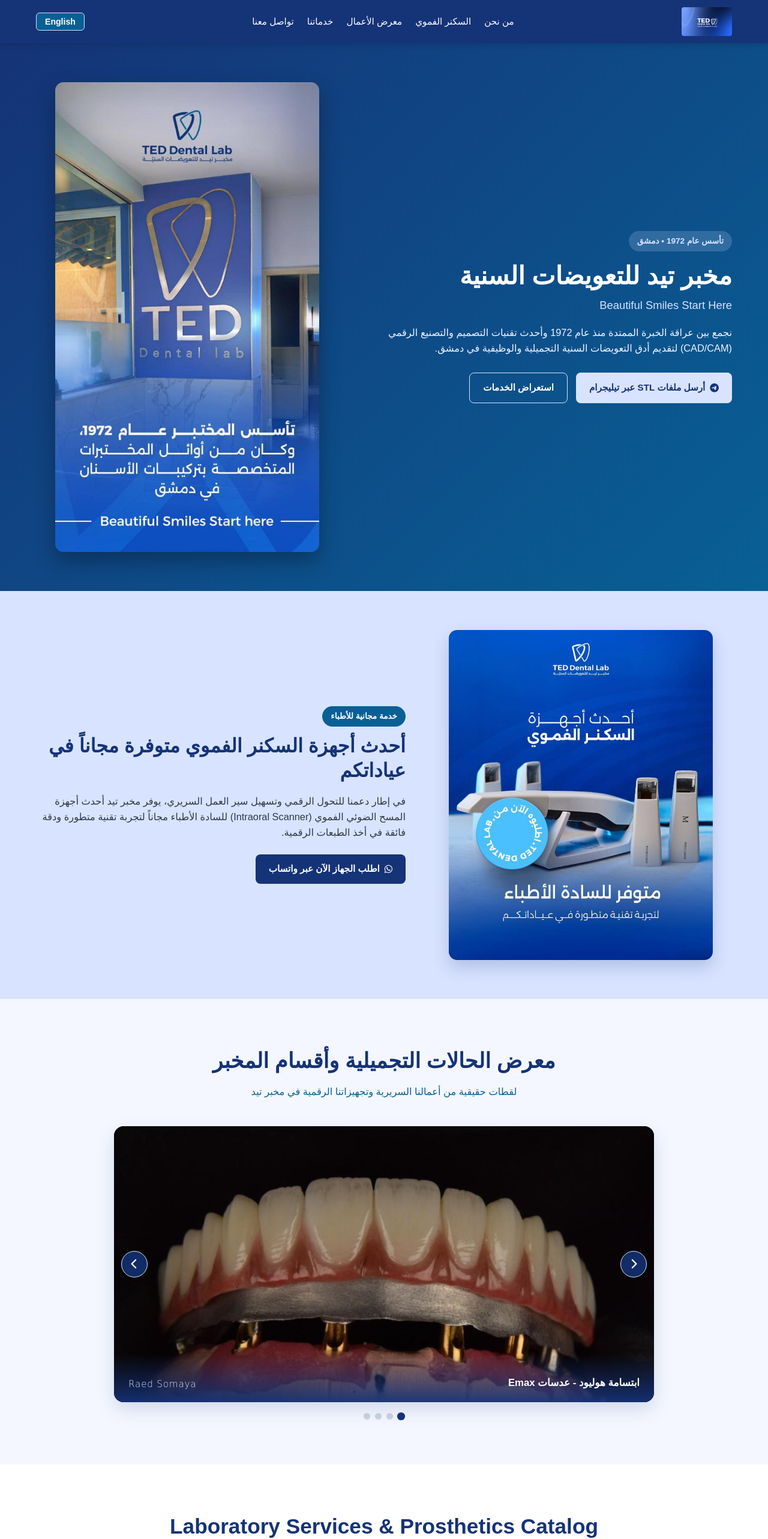
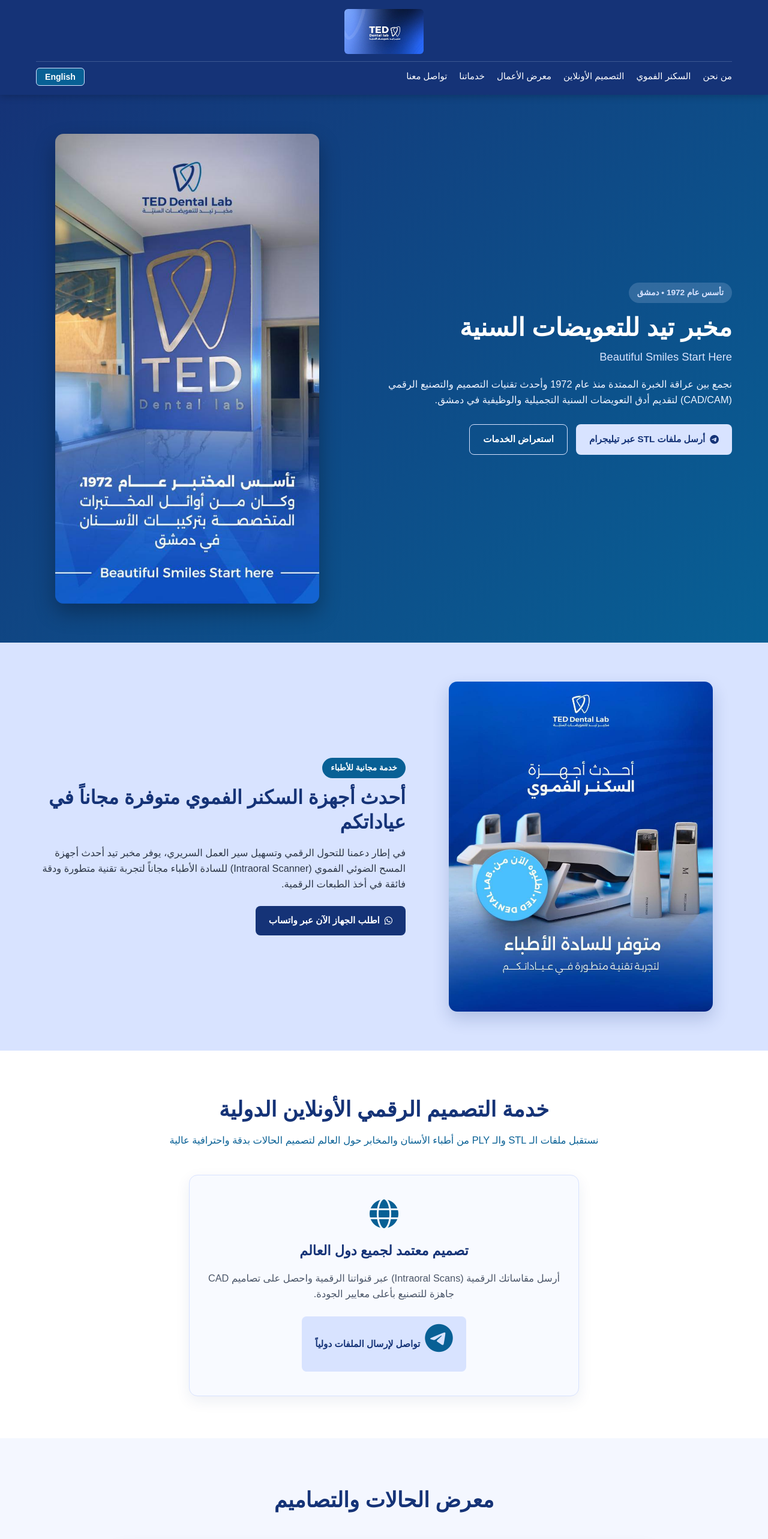
Before and after one commit to raed-so/Ted-dental-lab-, a plain HTML site: page index.html in a window 1280 px wide. Shown: the top 2565 px of the page at 60% size. Drawn offline with Linux system fonts and the light colour scheme; a web font is replaced by a local one.

Commit message:
Add files via upload

```diff
--- a/index.html
+++ b/index.html
@@ -4,7 +4,7 @@
     <meta charset="UTF-8">
     <meta name="viewport" content="width=device-width, initial-scale=1.0">
     <title>TED Dental Lab | مخبر تيد للتعويضات السنية</title>
-    <!-- خط Alexandria -->
+    <!-- استدعاء خط Alexandria -->
     <link rel="preconnect" href="https://fonts.googleapis.com">
     <link rel="preconnect" href="https://fonts.gstatic.com" crossorigin>
     <link href="https://fonts.googleapis.com/css2?family=Alexandria:wght@200;300;400;600;700;900&display=swap" rel="stylesheet">
@@ -14,16 +14,18 @@
 </head>
 <body>
 
-    <!-- الشريط العلوي مع اللوغو العريض -->
+    <!-- الشريط العلوي مع الشعار بالمنتصف بكامل الحجم -->
     <header class="navbar">
-        <div class="container nav-content">
-            <div class="logo-area-full">
-                <img src="images/logo.png" alt="TED Dental Lab Logo" class="brand-logo-img">
+        <div class="container nav-content-centered">
+            <div class="logo-center-area">
+                <img src="images/logo.png" alt="TED Dental Lab Logo" class="brand-logo-center">
             </div>
 
+            <div class="nav-top-row">
                 <nav class="nav-links" id="nav-links">
                     <a href="#about" onclick="closeMenu()" data-ar="من نحن" data-en="About Us">من نحن</a>
                     <a href="#scanner" onclick="closeMenu()" data-ar="السكنر الفموي" data-en="Intraoral Scanner">السكنر الفموي</a>
+                    <a href="#online-design" onclick="closeMenu()" data-ar="التصميم الأونلاين" data-en="Online Design">التصميم الأونلاين</a>
                     <a href="#gallery" onclick="closeMenu()" data-ar="معرض الأعمال" data-en="Gallery">معرض الأعمال</a>
                     <a href="#services" onclick="closeMenu()" data-ar="خدماتنا" data-en="Services">خدماتنا</a>
                     <a href="#contact" onclick="closeMenu()" data-ar="تواصل معنا" data-en="Contact">تواصل معنا</a>
@@ -34,6 +36,7 @@
                     <button class="menu-toggle" id="menu-toggle" onclick="toggleMenu()" aria-label="Menu">
                         <i class="fa-solid fa-bars"></i>
                     </button>
+                </div>
             </div>
         </div>
     </header>
@@ -85,12 +88,32 @@
         </div>
     </section>
 
-    <!-- معرض الصور والحالات (السلايدر) -->
+    <!-- قسم التصميم الأونلاين (استقبال الملفات من دول أخرى) -->
+    <section id="online-design" class="online-design-section">
+        <div class="container">
+            <div class="section-header">
+                <h2 data-ar="خدمة التصميم الرقمي الأونلاين الدولية" data-en="International Online Dental Design Service">خدمة التصميم الرقمي الأونلاين الدولية</h2>
+                <p data-ar="نستقبل ملفات الـ STL والـ PLY من أطباء الأسنان والمخابر حول العالم لتصميم الحالات بدقة واحترافية عالية" data-en="Accepting STL and PLY scan files from dentists and labs worldwide for precise digital design">نستقبل ملفات الـ STL والـ PLY من أطباء الأسنان والمخابر حول العالم لتصميم الحالات بدقة واحترافية عالية</p>
+            </div>
+            <div class="online-content">
+                <div class="online-card">
+                    <i class="fa-solid fa-globe"></i>
+                    <h3 data-ar="تصميم معتمد لجميع دول العالم" data-en="Global CAD/CAM Solutions">تصميم معتمد لجميع دول العالم</h3>
+                    <p data-ar="أرسل مقاساتك الرقمية (Intraoral Scans) عبر قنواتنا الرقمية واحصل على تصاميم CAD جاهزة للتصنيع بأعلى معايير الجودة." data-en="Send your digital impressions via our digital channels and receive production-ready CAD designs matching the highest quality standards.">أرسل مقاساتك الرقمية (Intraoral Scans) عبر قنواتنا الرقمية واحصل على تصاميم CAD جاهزة للتصنيع بأعلى معايير الجودة.</p>
+                    <a href="https://t.me/+963944578753" target="_blank" class="btn btn-primary">
+                        <i class="fa-brands fa-telegram"></i>
+                        <span data-ar="تواصل لإرسال الملفات دولياً" data-en="Contact to Send Files Internationally">تواصل لإرسال الملفات دولياً</span>
+                    </a>
+                </div>
+            </div>
+        </div>
+    </section>
+
+    <!-- معرض الصور (بدون شرح، فقط صور الـ case) -->
     <section id="gallery" class="gallery-section">
         <div class="container">
             <div class="section-header">
-                <h2 data-ar="معرض الحالات التجميلية وأقسام المخبر" data-en="Aesthetic Cases & Laboratory Gallery">معرض الحالات التجميلية وأقسام المخبر</h2>
-                <p data-ar="لقطات حقيقية من أعمالنا السريرية وتجهيزاتنا الرقمية في مخبر تيد" data-en="Authentic clinical cases and digital workflows inside TED Dental Lab">لقطات حقيقية من أعمالنا السريرية وتجهيزاتنا الرقمية في مخبر تيد</p>
+                <h2 data-ar="معرض الحالات والتصاميم" data-en="Cases & Designs Gallery">معرض الحالات والتصاميم</h2>
             </div>
 
             <div class="slider-wrapper">
@@ -99,32 +122,16 @@
                 <div class="slider-viewport">
                     <div class="slider-track" id="slider-track">
                         <div class="slide-item" onclick="openLightbox('images/case1.jpg')">
-                            <img src="images/case1.jpg" alt="Anterior Veneers Case" onerror="this.src='images/heritage.jpg'">
-                            <div class="slide-caption">
-                                <span class="caption-title" data-ar="ابتسامة هوليود - عدسات Emax" data-en="Hollywood Smile - Emax Veneers">ابتسامة هوليود - عدسات Emax</span>
-                                <span class="caption-sig">Raed Somaya</span>
-                            </div>
+                            <img src="images/case1.jpg" alt="Case 1" onerror="this.src='images/heritage.jpg'">
                         </div>
                         <div class="slide-item" onclick="openLightbox('images/case2.jpg')">
-                            <img src="images/case2.jpg" alt="CAD/CAM Zirconia Design" onerror="this.src='images/scanner.jpg'">
-                            <div class="slide-caption">
-                                <span class="caption-title" data-ar="قسم CAD/CAM والتصميم الرقمي" data-en="CAD/CAM & Digital Smile Design">قسم CAD/CAM والتصميم الرقمي</span>
-                                <span class="caption-sig">Raed Somaya</span>
-                            </div>
+                            <img src="images/case2.jpg" alt="Case 2" onerror="this.src='images/scanner.jpg'">
                         </div>
                         <div class="slide-item" onclick="openLightbox('images/case3.jpg')">
-                            <img src="images/case3.jpg" alt="Esthetic Zirconia Crown" onerror="this.src='images/heritage.jpg'">
-                            <div class="slide-caption">
-                                <span class="caption-title" data-ar="تيجان الزيركون التجميلي متعدد الطبقات" data-en="Multilayer Esthetic Zirconia Crowns">تيجان الزيركون التجميلي متعدد الطبقات</span>
-                                <span class="caption-sig">Raed Somaya</span>
-                            </div>
+                            <img src="images/case3.jpg" alt="Case 3" onerror="this.src='images/heritage.jpg'">
                         </div>
                         <div class="slide-item" onclick="openLightbox('images/case4.jpg')">
-                            <img src="images/case4.jpg" alt="Implant Prosthetics" onerror="this.src='images/scanner.jpg'">
-                            <div class="slide-caption">
-                                <span class="caption-title" data-ar="تعويضات الزرعات والدعامات المخصصة" data-en="Custom Implant Abutments & Frameworks">تعويضات الزرعات والدعامات المخصصة</span>
-                                <span class="caption-sig">Raed Somaya</span>
-                            </div>
+                            <img src="images/case4.jpg" alt="Case 4" onerror="this.src='images/scanner.jpg'">
                         </div>
                     </div>
                 </div>
@@ -141,7 +148,7 @@
         <img class="lightbox-content" id="lightbox-img" alt="Enlarged Case">
     </div>
 
-    <!-- قسم الخدمات الفنية (قوائم الأعمال بالإنجليزية حصرياً) -->
+    <!-- قسم الخدمات الفنية (باللغة الإنجليزية حصرياً) -->
     <section id="services" class="services-section" dir="ltr">
         <div class="container">
             <div class="section-header">
@@ -234,13 +241,12 @@
         </div>
     </section>
 
-    <!-- قسم التواصل (مع الايميل وروابط الفيس والانستا الحقيقية) -->
+    <!-- قسم التواصل (مع الإيميل والروابط الحقيقية وبدون توقيع) -->
     <footer id="contact" class="footer">
         <div class="container footer-grid">
             <div class="footer-about">
                 <h3>TED Dental Lab</h3>
                 <p data-ar="مخبر تيد للتعويضات السنية - دمشق، سوريا. تأسس عام 1972." data-en="TED Dental Lab - Damascus, Syria. Established in 1972.">مخبر تيد للتعويضات السنية - دمشق، سوريا. تأسس عام 1972.</p>
-                <p class="signature">Raed Somaya</p>
             </div>
 
             <div class="footer-contact">
--- a/style.css
+++ b/style.css
@@ -31,47 +31,57 @@ body {
     padding: 0 20px;
 }
 
-/* Navbar with Full-Width Logo Area */
+/* Navbar with Centered Full-Size Logo */
 .navbar {
     background-color: var(--navy);
     color: var(--white);
-    padding: 12px 0;
+    padding: 15px 0;
     position: sticky;
     top: 0;
     z-index: 1000;
-    box-shadow: 0 2px 10px rgba(0, 0, 0, 0.15);
+    box-shadow: 0 3px 12px rgba(0, 0, 0, 0.2);
 }
 
-.nav-content {
+.nav-content-centered {
+    display: flex;
+    flex-direction: column;
+    align-items: center;
+    gap: 12px;
+}
+
+.logo-center-area {
+    display: flex;
+    justify-content: center;
+    width: 100%;
+}
+
+.brand-logo-center {
+    height: 75px;
+    width: auto;
+    max-width: 100%;
+    object-fit: contain;
+    border-radius: 6px;
+}
+
+.nav-top-row {
     display: flex;
     justify-content: space-between;
     align-items: center;
-    position: relative;
-}
-
-.logo-area-full {
-    display: flex;
-    align-items: center;
-}
-
-.brand-logo-img {
-    height: 48px;
-    width: auto;
-    max-width: 220px;
-    object-fit: contain;
-    border-radius: 4px;
+    width: 100%;
+    border-top: 1px solid rgba(216, 227, 255, 0.2);
+    padding-top: 10px;
 }
 
 .nav-links {
     display: flex;
-    gap: 22px;
+    gap: 20px;
 }
 
 .nav-links a {
     color: var(--white);
     text-decoration: none;
     font-weight: 400;
-    font-size: 0.95rem;
+    font-size: 0.93rem;
     transition: color 0.3s;
 }
 
@@ -264,7 +274,45 @@ body {
     background-color: var(--medium-blue);
 }
 
-/* Gallery Slider Section */
+/* Online Design Section */
+.online-design-section {
+    padding: 70px 0;
+    background-color: #ffffff;
+    text-align: center;
+}
+
+.online-content {
+    max-width: 650px;
+    margin: 0 auto;
+}
+
+.online-card {
+    background-color: #f8faff;
+    border: 1px solid var(--light-blue-white);
+    border-radius: 14px;
+    padding: 40px 30px;
+    box-shadow: 0 8px 25px rgba(21, 51, 119, 0.08);
+}
+
+.online-card i {
+    font-size: 3rem;
+    color: var(--medium-blue);
+    margin-bottom: 20px;
+}
+
+.online-card h3 {
+    color: var(--navy);
+    font-size: 1.4rem;
+    margin-bottom: 14px;
+}
+
+.online-card p {
+    color: #4a5568;
+    margin-bottom: 25px;
+    font-size: 1.02rem;
+}
+
+/* Gallery Slider Section (Clean Images Only) */
 .gallery-section {
     padding: 75px 0;
     background-color: #f4f7ff;
@@ -316,37 +364,9 @@ body {
 
 .slide-item img {
     width: 100%;
-    height: 460px;
+    height: 480px;
     object-fit: cover;
     display: block;
-}
-
-.slide-caption {
-    position: absolute;
-    bottom: 0;
-    left: 0;
-    right: 0;
-    background: linear-gradient(to top, rgba(21, 51, 119, 0.92), transparent);
-    color: var(--white);
-    padding: 35px 24px 18px;
-    display: flex;
-    justify-content: space-between;
-    align-items: flex-end;
-    flex-wrap: wrap;
-    gap: 10px;
-}
-
-.caption-title {
-    font-weight: 600;
-    font-size: 1.05rem;
-}
-
-.caption-sig {
-    font-family: cursive, 'Alexandria', sans-serif;
-    font-weight: 300;
-    font-size: 0.95rem;
-    color: var(--light-blue-white);
-    letter-spacing: 0.8px;
 }
 
 .slider-btn {
@@ -539,14 +559,6 @@ html[dir="ltr"] .next-btn i {
     color: #e2e8f0;
 }
 
-.signature {
-    font-family: cursive, 'Alexandria', sans-serif;
-    color: var(--light-blue-white);
-    margin-top: 15px;
-    font-weight: 300;
-    letter-spacing: 1px;
-}
-
 .social-icons {
     display: flex;
     gap: 14px;
@@ -595,6 +607,9 @@ html[dir="ltr"] .next-btn i {
         align-items: center;
         justify-content: center;
     }
+    .nav-top-row {
+        position: relative;
+    }
     .nav-links {
         display: none;
         flex-direction: column;
@@ -616,4 +631,17 @@ html[dir="ltr"] .next-btn i {
     }
 }
 
-@media (max-width:
+@media (max-width: 480px) {
+    .brand-logo-center {
+        height: 55px;
+    }
+    .btn {
+        width: 100%;
+    }
+    .slide-item img {
+        height: 240px;
+    }
+    .services-grid {
+        grid-template-columns: 1fr;
+    }
+}
```
Lines whose indentation alone changed are shown as unchanged.
